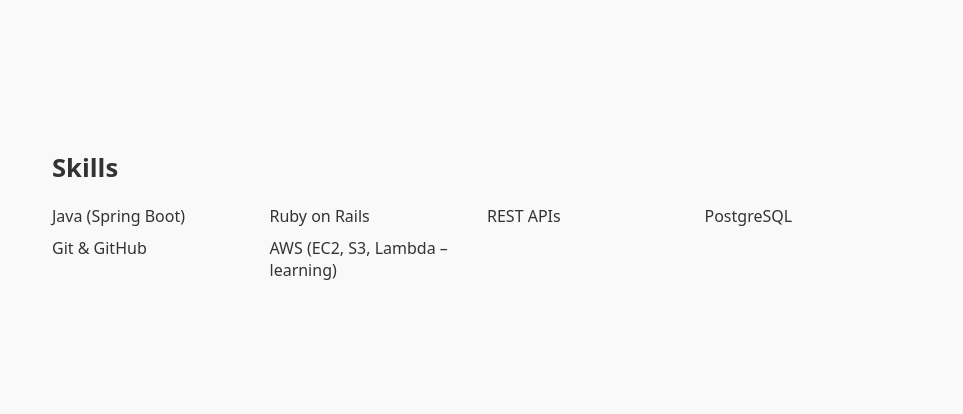
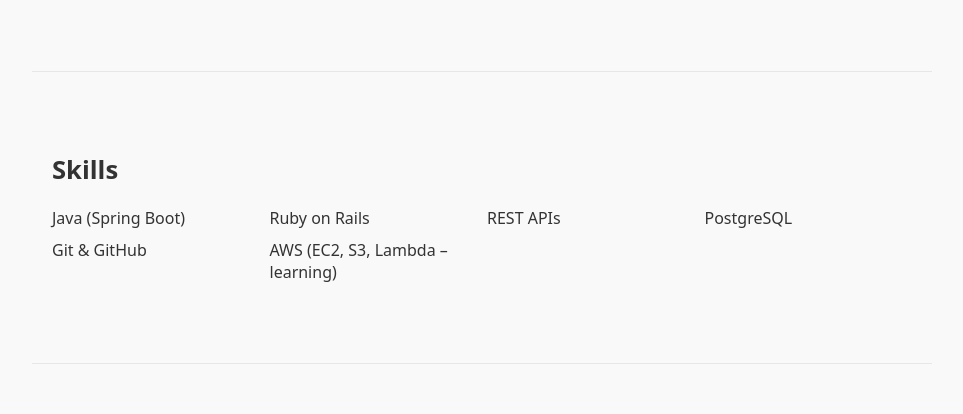
Before and after one commit to NkanyisoMz/Portfolio, a React (Vite) app: page / in a window 1280 px wide. Shown: the part 1092-1506 px from the top of the page, without its empty margins (158-1121 px from the left). Built offline with nearby package versions, Linux system fonts and the light colour scheme.

Commit message:
Add subtle division between sections

```diff
--- a/src/App.css
+++ b/src/App.css
@@ -62,6 +62,10 @@
   font-size: 1.6rem;
 }
 
+.section:not(:last-child) {
+  border-bottom: 1px solid #e5e7eb;
+}
+
 .project-card {
   background: #fff;
   padding: 24px;
```
